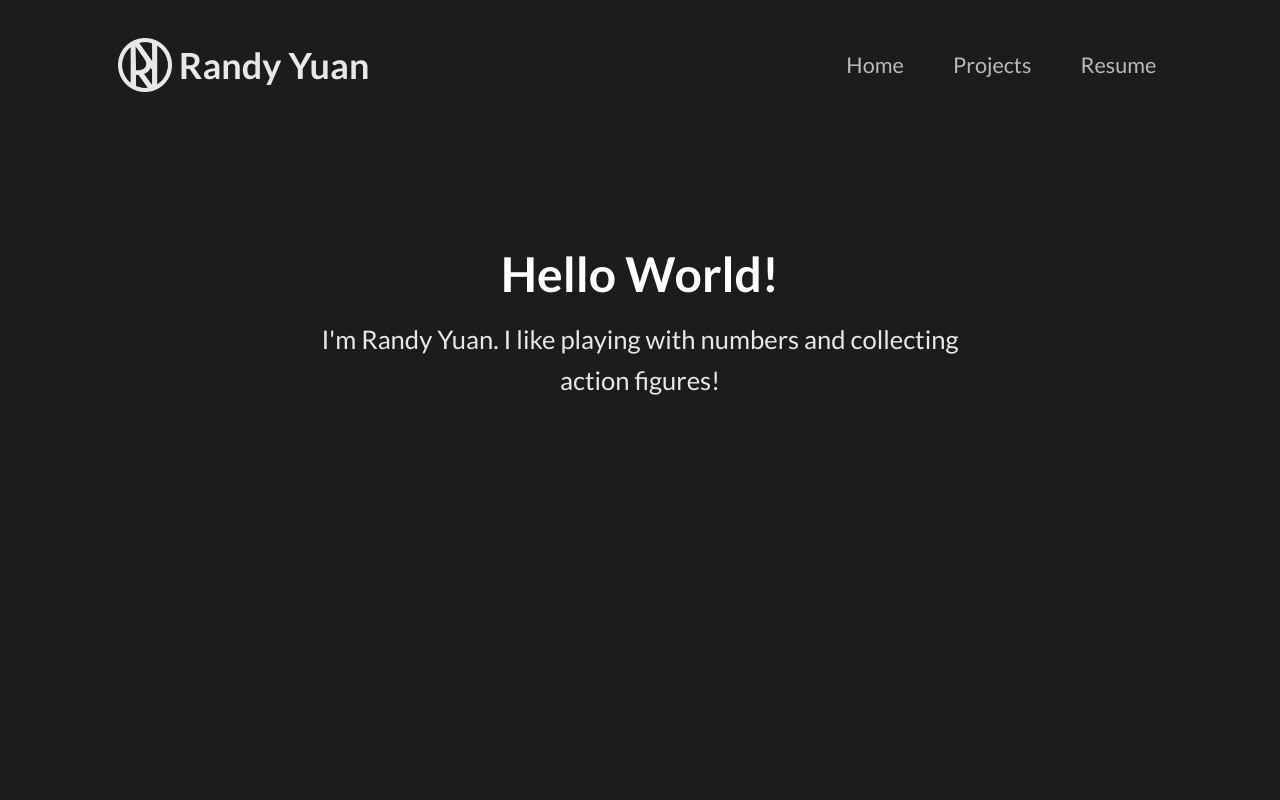
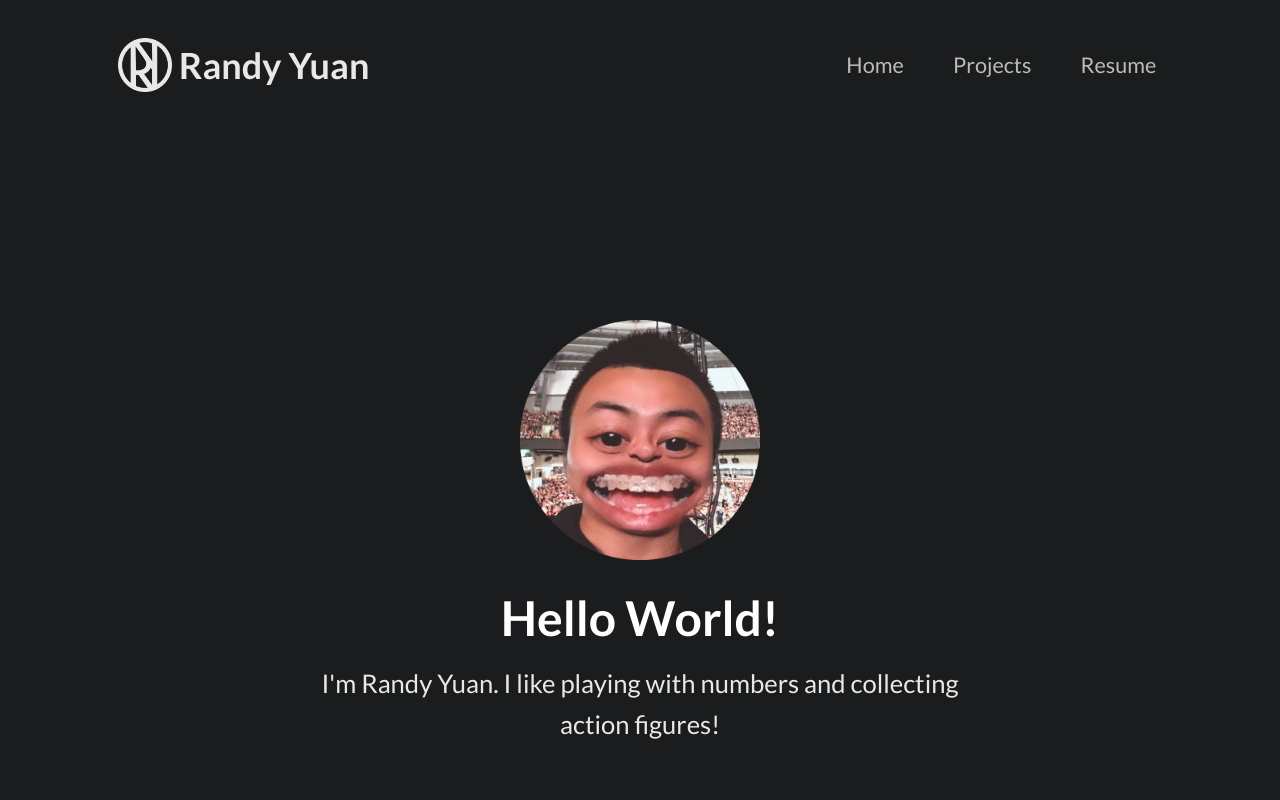
Before and after one commit to randyyuan2017/personal, a Django app: template personal/templates/main.html in a window 1280 px wide. Run offline with Django 3.2, Linux system fonts and the light colour scheme; the template is opened without the code that fills it, so the values that code supplies are empty; some libraries are stand-ins or nearby versions.

Commit message:
Added resume and images

```diff
--- a/personal/src/css/style.scss
+++ b/personal/src/css/style.scss
@@ -2,6 +2,10 @@
   width: 1.5em;
   opacity: 0.9;
   margin-right: 0.2em;
+}
+
+#index-page-photo{
+  width: 15em;
 }
 
 .ui.inverted.vertical.segment {
@@ -19,7 +23,7 @@ height: 100vh;
     bottom: 0;
     left: 0;
     right: 0;
-    margin: auto;
+    margin: 20em auto auto;
         h1.header {
         font-size: 3em;
         }
--- a/personal/static/js/index.js
+++ b/personal/static/js/index.js
@@ -110,7 +110,7 @@ exports = module.exports = __webpack_require__(3)(undefined);
 
 
 // module
-exports.push([module.i, "#navbar-icon {\n  width: 1.5em;\n  opacity: 0.9;\n  margin-right: 0.2em; }\n\n.ui.inverted.vertical.segment {\n  height: 100vh; }\n  .ui.inverted.vertical.segment h1.header.item {\n    font-size: 2em; }\n  .ui.inverted.vertical.segment a.item {\n    font-size: 1.2em; }\n  .ui.inverted.vertical.segment .ui.text.container {\n    height: 300px;\n    position: absolute;\n    top: 0;\n    bottom: 0;\n    left: 0;\n    right: 0;\n    margin: auto; }\n    .ui.inverted.vertical.segment .ui.text.container h1.header {\n      font-size: 3em; }\n    .ui.inverted.vertical.segment .ui.text.container p {\n      font-size: 1.6em;\n      line-height: 1.6; }\n  .ui.inverted.vertical.segment .ui.footer.segment {\n    height: 80px;\n    width: 100%;\n    position: absolute;\n    bottom: 0;\n    font-size: 1.2em;\n    color: gray; }\n    .ui.inverted.vertical.segment .ui.footer.segment a {\n      color: white; }\n", ""]);
+exports.push([module.i, "#navbar-icon {\n  width: 1.5em;\n  opacity: 0.9;\n  margin-right: 0.2em; }\n\n#index-page-photo {\n  width: 15em; }\n\n.ui.inverted.vertical.segment {\n  height: 100vh; }\n  .ui.inverted.vertical.segment h1.header.item {\n    font-size: 2em; }\n  .ui.inverted.vertical.segment a.item {\n    font-size: 1.2em; }\n  .ui.inverted.vertical.segment .ui.text.container {\n    height: 300px;\n    position: absolute;\n    top: 0;\n    bottom: 0;\n    left: 0;\n    right: 0;\n    margin: 20em auto auto; }\n    .ui.inverted.vertical.segment .ui.text.container h1.header {\n      font-size: 3em; }\n    .ui.inverted.vertical.segment .ui.text.container p {\n      font-size: 1.6em;\n      line-height: 1.6; }\n  .ui.inverted.vertical.segment .ui.footer.segment {\n    height: 80px;\n    width: 100%;\n    position: absolute;\n    bottom: 0;\n    font-size: 1.2em;\n    color: gray; }\n    .ui.inverted.vertical.segment .ui.footer.segment a {\n      color: white; }\n", ""]);
 
 // exports
 
--- a/personal/templates/main.html
+++ b/personal/templates/main.html
@@ -18,14 +18,15 @@
           </h1>
           <div class="right item">
             <div class="ui massive secondary inverted pointing menu">
-                <a class="item">Home</a>
+                <a class="item" href="/">Home</a>
                 <a class="item">Projects</a>
-                <a class="item">Resume</a>
+                <a class="item" target="_blank" href="{% static 'Randy Yuan.pdf' %}">Resume</a>
             </div>
           </div>
         </div>
       </div>
       <div class="ui text container">
+          <img id="index-page-photo" src="{% static 'img/photo.png' %}" alt="">
         <h1 class="ui inverted header">
           Hello World!
         </h1>
```
Also changed, not shown: personal/static/img/photo.png (added), 1 other file.
